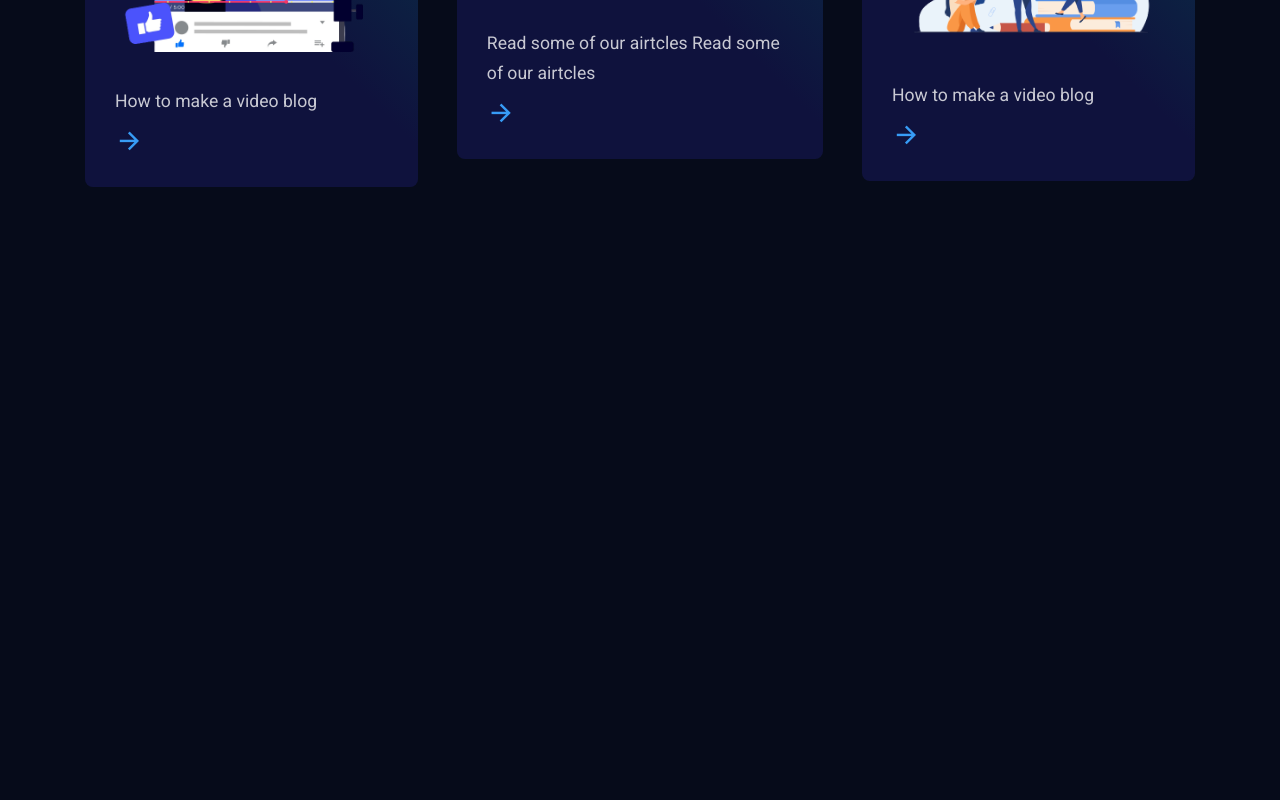
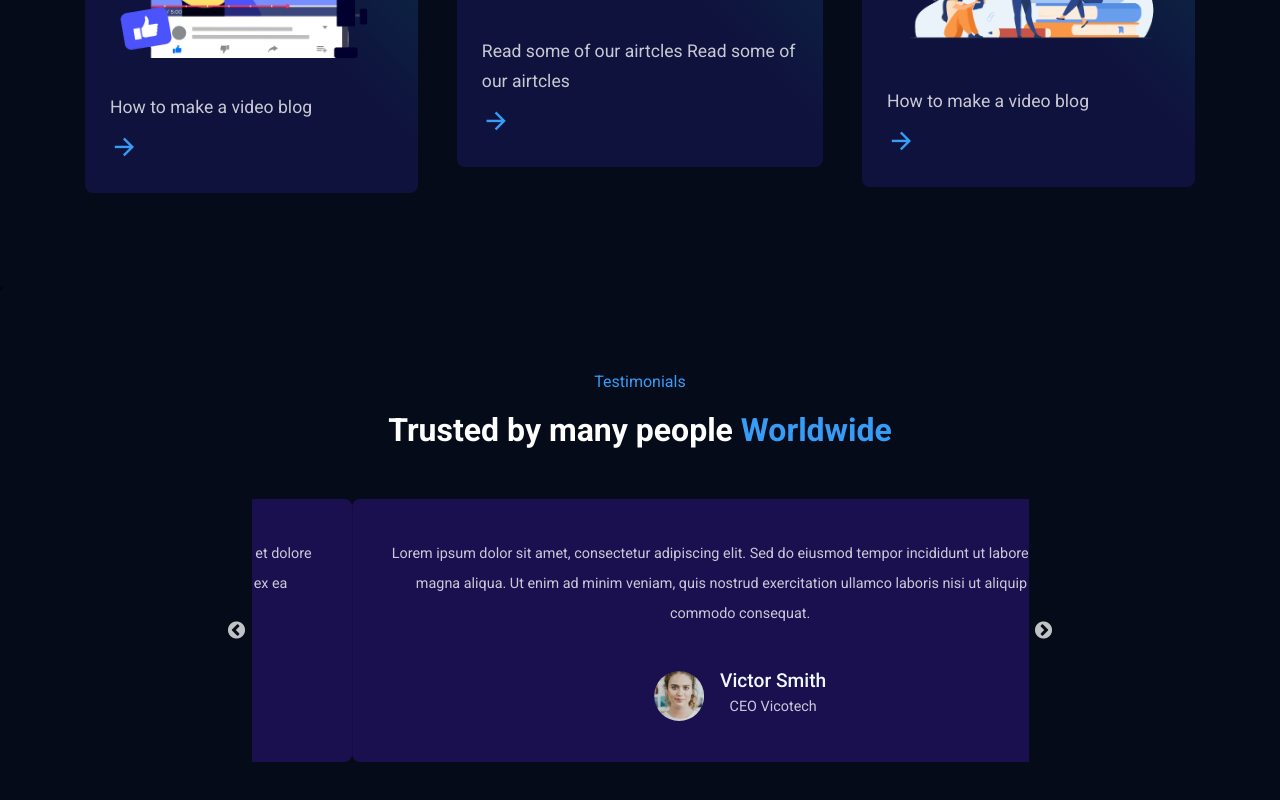
Before and after one commit to Chinwenma/Company, a React (Create React App) app: page / in a window 1280 px wide. Shown: the part 3524-4324 px from the top of the page. Before the commit the page ends 3791 px from the top, so only its background shows below. Built offline with nearby package versions, Linux system fonts and the light colour scheme.

Commit message:
"Added Testimonial component, updated App.js and App.css, and modified Testimonial.css and blog.css"

```diff
--- a/src/App.css
+++ b/src/App.css
@@ -72,7 +72,8 @@
   color: var( --link-color);
 }
 h1,
-h2{
+h2
+{
   color: var(--heading-color);
   font-size: 2rem;
 }
--- a/src/App.js
+++ b/src/App.js
@@ -6,6 +6,7 @@
 import Hero from './components/Layout/Hero';
 import Services from './components/Layout/Services';
 import Team from './components/Layout/Team';
+import Testimonial from './components/Layout/Testimonial';
 
 function App() {
   return (
@@ -17,7 +18,8 @@
         <Services/>
         <About/>
         <Team/>
-        <Blog/>
+        <Blog/>,
+        <Testimonial/>
 
     </>
   );
--- a/src/components/Layout/Testimonial.jsx
+++ b/src/components/Layout/Testimonial.jsx
@@ -1,9 +1,88 @@
-import React from 'react'
-import'../../styles/Testimonial.css'
+import React from "react";
+import "../../styles/Testimonial.css";
+import Slider from "react-slick";
+import ava01 from "../../images/ava-1.jpg";
+import ava02 from '../../images/ava-2.jpg';
+import ava03 from'../../images/ava-3.jpg';
+
 const Testimonial = () => {
+  const settings = {
+    dots: false,
+    infinite: true,
+    speed: 500,
+    autoplay: true,
+    autoplayspeed: 2000,
+    slidesToShow: 1,
+    slidesToScroll: 1,
+    swipeToSlide:true,
+  };
   return (
-    <section>Testimonial</section>
-  )
-}
+    <section>
+      <div className="container">
+        <div className="slider__content_top">
+          <h6 className="subtitle">Testimonials</h6>
+          <h2>
+            Trusted by many people <span className="highlight">Worldwide</span>
+          </h2>
+        </div>
+        <div className="slider__wrapper">
+          <Slider {...settings}>
+            <div className="slider__item">
+              <p className="description">
+                Lorem ipsum dolor sit amet, consectetur adipiscing elit. Sed do
+                eiusmod tempor incididunt ut labore et dolore magna aliqua. Ut
+                enim ad minim veniam, quis nostrud exercitation ullamco laboris
+                nisi ut aliquip ex ea commodo consequat.
+              </p>
+              <div className="customer__details">
+                <div className="customer__img">
+                  <img src={ava01} alt="" />
+                </div>
+                <div>
+                  <h5 className="customer__name">John Doe</h5>
+                  <p className="description">CEO Vicotech</p>
+                </div>
+              </div>
+            </div>
+            <div className="slider__item">
+              <p className="description">
+                Lorem ipsum dolor sit amet, consectetur adipiscing elit. Sed do
+                eiusmod tempor incididunt ut labore et dolore magna aliqua. Ut
+                enim ad minim veniam, quis nostrud exercitation ullamco laboris
+                nisi ut aliquip ex ea commodo consequat.
+              </p>
+              <div className="customer__details">
+                <div className="customer__img">
+                  <img src={ava03} alt="" />
+                </div>
+                <div>
+                  <h5 className="customer__name">Willson Mason</h5>
+                  <p className="description">Snr Brand Identity Manager</p>
+                </div>
+              </div>
+            </div>
+            <div className="slider__item">
+              <p className="description">
+                Lorem ipsum dolor sit amet, consectetur adipiscing elit. Sed do
+                eiusmod tempor incididunt ut labore et dolore magna aliqua. Ut
+                enim ad minim veniam, quis nostrud exercitation ullamco laboris
+                nisi ut aliquip ex ea commodo consequat.
+              </p>
+              <div className="customer__details">
+                <div className="customer__img">
+                  <img src={ava02} alt="" />
+                </div>
+                <div>
+                  <h5 className="customer__name">Victor Smith</h5>
+                  <p className="description">CEO Vicotech</p>
+                </div>
+              </div>
+            </div>
+          </Slider>
+        </div>
+      </div>
+    </section>
+  );
+};
 
-export default Testimonial
+export default Testimonial;
--- a/src/styles/Testimonial.css
+++ b/src/styles/Testimonial.css
@@ -0,0 +1,44 @@
+
+
+.slider__content_top{
+    text-align: center;
+    margin-bottom: 50px;
+}
+.slider__wrapper{
+    margin: auto;
+    width: 70%;
+}
+.slider__item{
+    background: var(--testimonial-bg);
+    padding: 40px 30px;
+    border-radius: 0.5rem;
+    text-align: center;
+    cursor: pointer;
+}
+
+.customer__details{
+    display: flex;
+    align-items: center;
+    column-gap: 1rem;
+    justify-content: center;
+    margin-top: 40px;
+
+}
+.customer__img{
+    width:50px;
+    height:50px;
+
+}
+.customer__img img{
+    width:100%;
+    object-fit: cover;
+    height: 100%;
+    border-radius: 50%;
+
+}
+.customer__name{
+    font-size: 1.2rem;
+    color: aliceblue;
+    font-weight: 500;
+
+}
--- a/src/styles/blog.css
+++ b/src/styles/blog.css
@@ -7,7 +7,7 @@
 
 .blog__item {
     width: 30%;
-    padding: 30px;
+    padding: 30px 25px;
     background: var(--card-bg);
     border-radius: 0.5rem;
     cursor: pointer;
```
